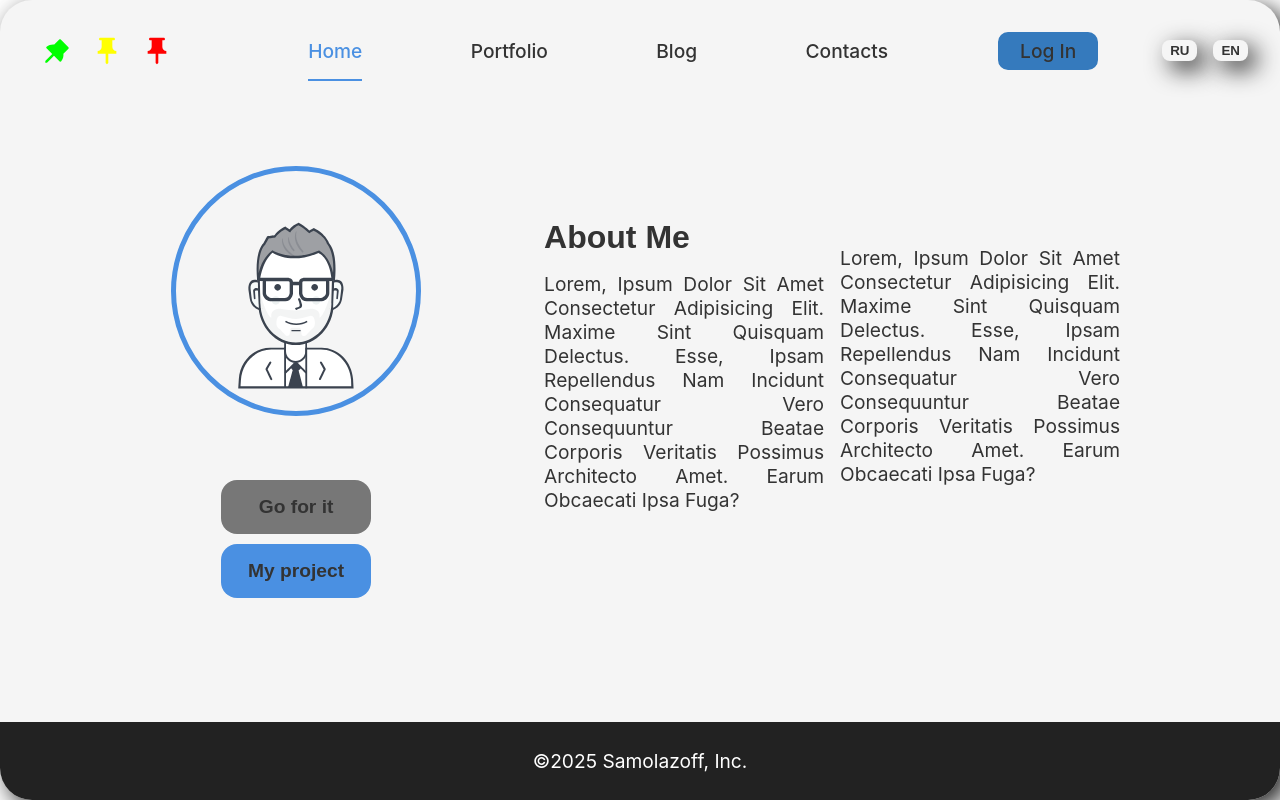
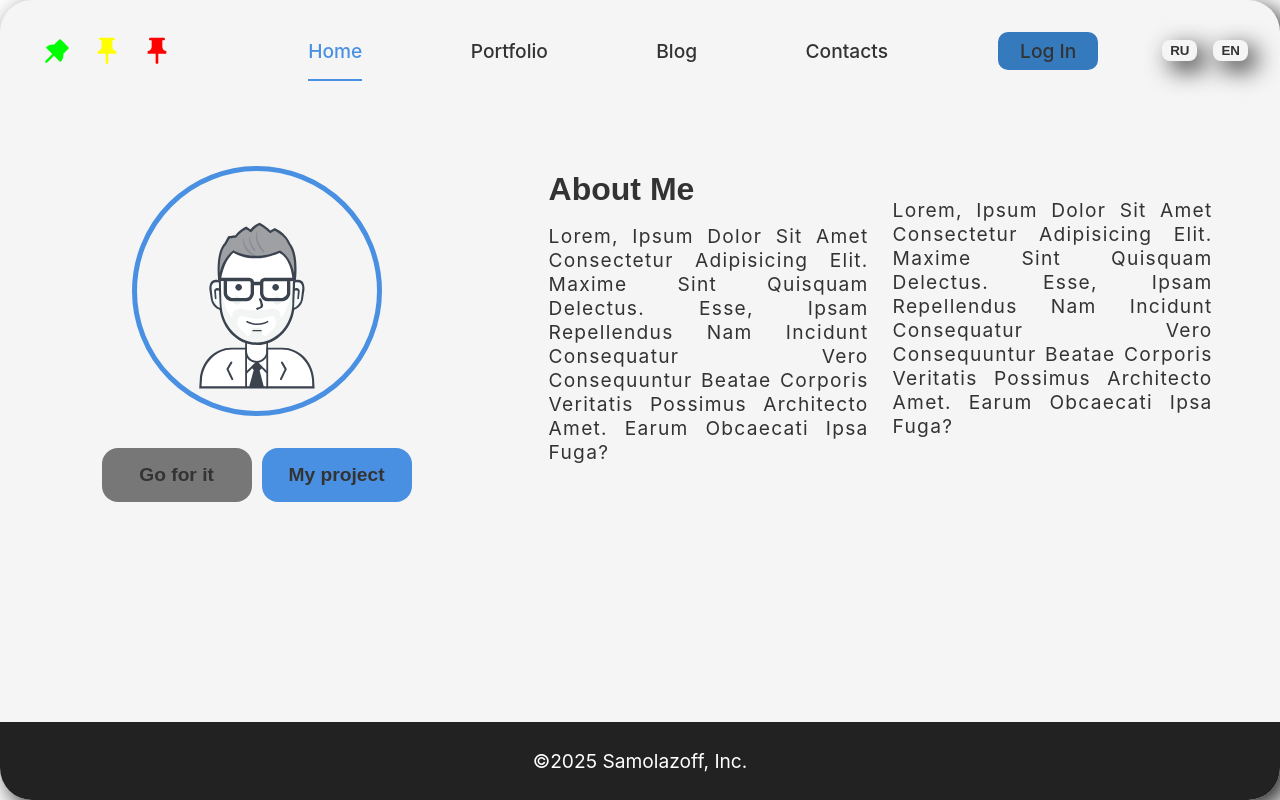
Before and after one commit to samolazoff/portfolio-samolazoff, a React (Vite) app in the folder frontend/: page / in a window 1280 px wide. Built offline with nearby package versions, Linux system fonts and the light colour scheme.

Commit message:
Fixid respons for block about v.2

```diff
--- a/frontend/src/components/AboutMe/AboutMe.scss
+++ b/frontend/src/components/AboutMe/AboutMe.scss
@@ -17,7 +17,7 @@
         align-items: center;
         flex-wrap: wrap;
         flex-shrink: 2;
-        gap: 1rem;
+        gap: 1.5rem;
     }
     &-content{
         display: flex;
@@ -26,11 +26,12 @@
         align-items: flex-start;
         flex-wrap: wrap;
         gap: 1rem;
+        width: 320px;
         &__txt{
-            width: 280px;
             text-transform: capitalize;
             text-align: justify;
             font-size: 1.2rem;
+            letter-spacing: 1.25px;
         }
     }
 }
@@ -41,10 +42,8 @@
     align-items: center;
     flex-wrap: wrap;
     flex-shrink: 1;
-    gap: 2rem;
     &-btn-wrap {
         display: flex;
-        flex-direction: column;
         justify-content: center;
         align-items: center;
         gap: 10px;
```
